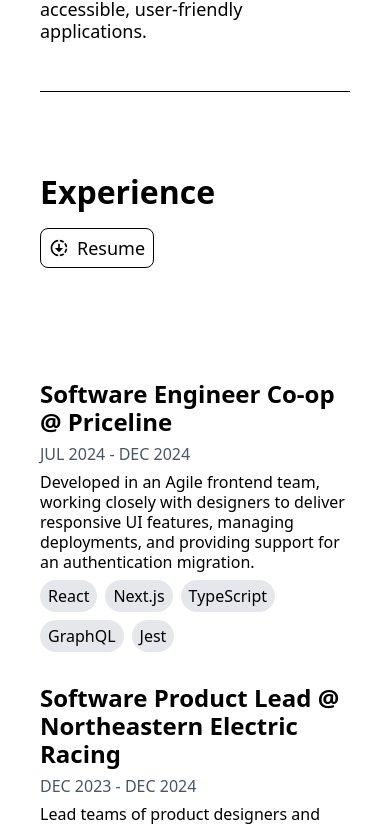
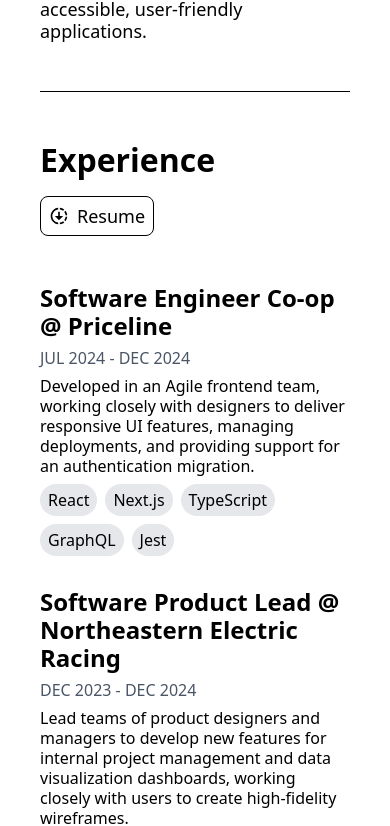
Before and after one commit to sharonyang16/sharonyang16.github.io, a Next.js app: page / in a window 390 px wide. Shown: the part 649-1475 px from the top of the page. Built offline with nearby package versions, Linux system fonts and the light colour scheme.

Commit message:
adjust spacing for mobile

```diff
--- a/src/components/home/Experiences/Experiences.tsx
+++ b/src/components/home/Experiences/Experiences.tsx
@@ -8,7 +8,7 @@
 const Experiences = ({ resumeDownloadUrl, experiences }: ExperiencesProps) => {
   return (
     <>
-      <div id="experience" className="flex flex-col gap-4 py-8">
+      <div id="experience" className="flex flex-col gap-4 lg:py-8">
         <Typography intent="subheadding1">Experience</Typography>
         <Link
           variant="buttonSecondary"
@@ -22,7 +22,7 @@
           </div>
         </Link>
       </div>
-      <div className="flex flex-col gap-8 col-span-2 py-8">
+      <div className="flex flex-col gap-8 col-span-2 lg:py-8">
         {experiences.map((experience) => (
           <ExperienceCard key={experience.id} {...experience} />
         ))}
--- a/src/components/home/Projects/Projects.tsx
+++ b/src/components/home/Projects/Projects.tsx
@@ -19,11 +19,11 @@
       <Typography
         id={title.toLowerCase()}
         intent="subheadding1"
-        className="py-8"
+        className="lg:py-8"
       >
         {title}
       </Typography>
-      <div className="flex flex-col gap-16 col-span-2 py-8">
+      <div className="flex flex-col gap-16 col-span-2 lg:py-8">
         {projects.slice(0, isExpanded ? projects.length : 3).map((project) => (
           <ProjectCard key={project.id} {...project} />
         ))}
```
